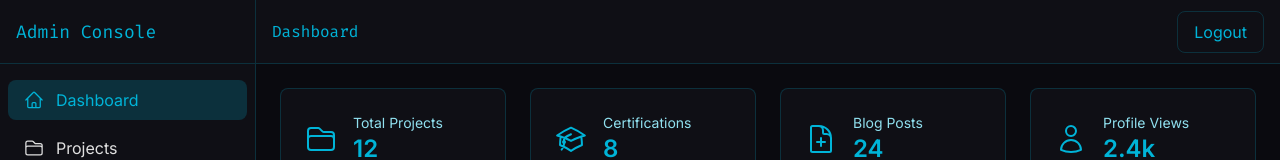
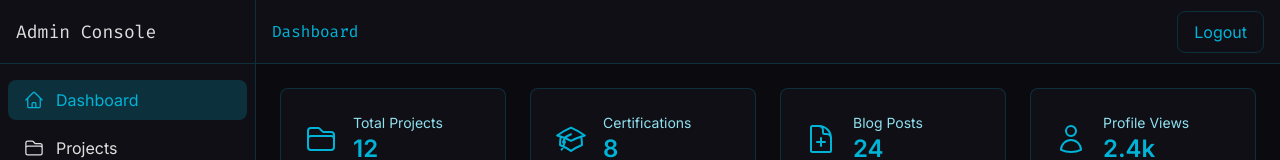
Before and after one commit to oondels/hendriusfelix-portfolio, a Vue app: page /admin in a window 1280 px wide. Shown: the top 160 px of the page. Built offline with nearby package versions, Linux system fonts and the light colour scheme.

Commit message:
Updated AdminLayout.vue

```diff
--- a/src/components/admin/AdminLayout.vue
+++ b/src/components/admin/AdminLayout.vue
@@ -3,7 +3,7 @@
     <!-- Sidebar -->
     <div class="fixed inset-y-0 left-0 w-64 bg-admin-card border-r border-admin-border">
       <div class="flex items-center justify-between h-16 px-4 border-b border-admin-border">
-        <span class="text-admin-accent font-mono text-lg">Admin Console</span>
+        <span class="text-admin font-mono text-lg">Admin Console</span>
         <button @click="toggleSidebar" class="lg:hidden text-admin-accent">
           <Bars3Icon class="w-6 h-6" />
         </button>
```
